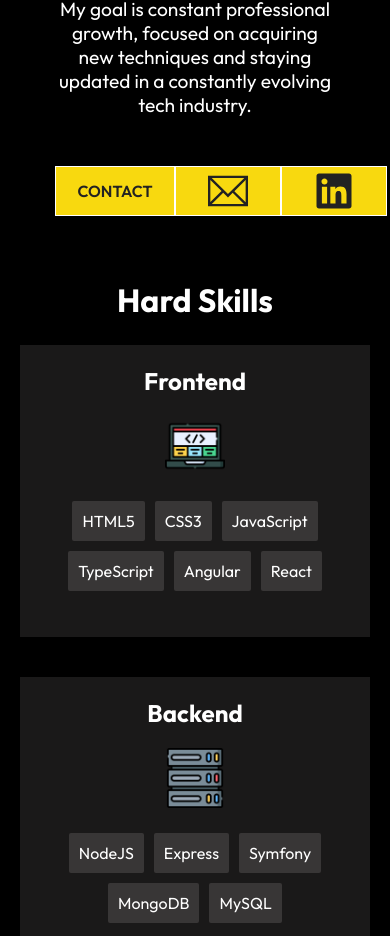
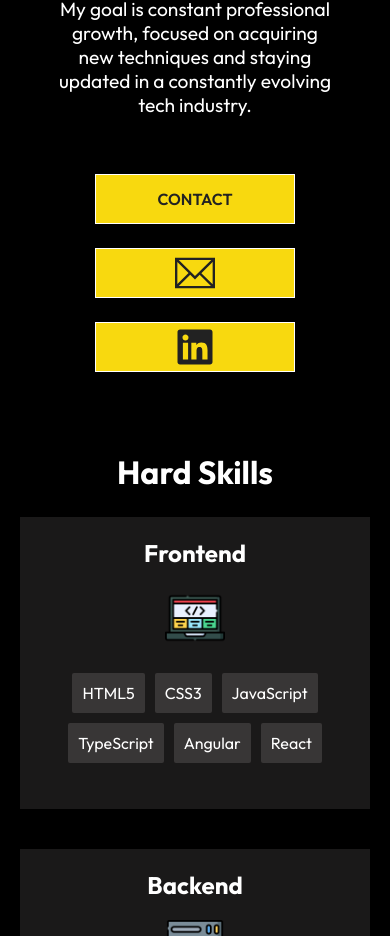
Before and after one commit to FranBrave/REACT-Portfolio, a React (Create React App) app: page /about in a window 390 px wide. Shown: the part 1271-2207 px from the top of the page. Built offline with nearby package versions, Linux system fonts and the light colour scheme; a web font is replaced by a local one.

Commit message:
fix about contact btn

```diff
--- a/src/components/AboutContent/AboutContent.scss
+++ b/src/components/AboutContent/AboutContent.scss
@@ -64,5 +64,26 @@
 }
 
 .btn.contact-btn {
-    width: 120px;
+    width: 200px;
 }
+
+.contactbtns {
+    display: flex;
+    justify-content: center;
+  }
+
+  .contactbtns .btn {
+    margin: 0.5rem 1rem 1rem 1rem;
+    width: 200px;
+  }
+
+  @media screen and (max-width: 600px) {
+    .contactbtns {
+      flex-direction: column;
+      align-items: center;
+    }
+
+    .contactbtns .btn {
+      margin: 0.5rem 0 1rem 0;
+    }
+  }
--- a/src/components/ContactForm/ContactForm.scss
+++ b/src/components/ContactForm/ContactForm.scss
@@ -34,5 +34,5 @@ justify-content: center;
   }
 
   .buttons .btn {
-    margin: 0.5rem 1rem 1rem 1rem; /* Ajusta el valor del margen según tus preferencias */
+    margin: 0.5rem 1rem 1rem 1rem;
   }
```
